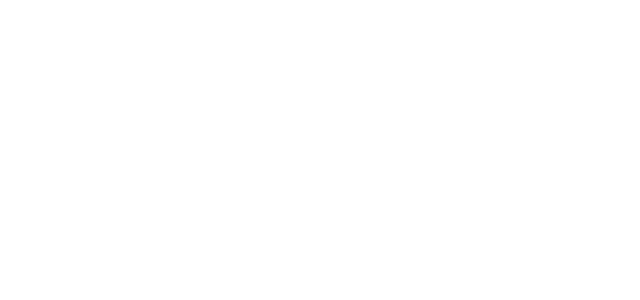
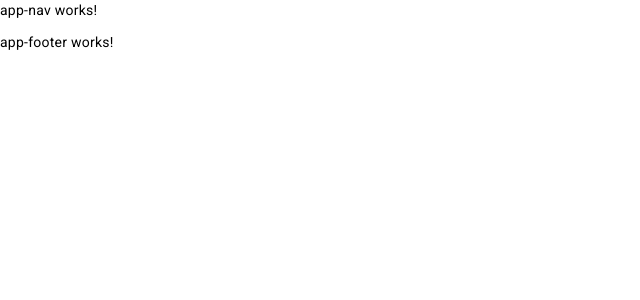
Before and after one commit to ShelbyKelley/personal-website, an Angular app: page / in a window 1280 px wide. Shown: the top 300 px of the page, without its empty margins (0-640 px from the left). Built offline with nearby package versions, Linux system fonts and the light colour scheme.

Commit message:
add navbar and footer components

```diff
--- a/src/app/app.component.html
+++ b/src/app/app.component.html
@@ -1 +1,3 @@
+<app-navbar></app-navbar>
 <router-outlet></router-outlet>
+<app-footer></app-footer>
--- a/src/app/app.module.ts
+++ b/src/app/app.module.ts
@@ -7,6 +7,8 @@
 import { BlogComponent } from "./blog/blog.component";
 import { ProjectsComponent } from "./projects/projects.component";
 import { BrowserAnimationsModule } from '@angular/platform-browser/animations';
+import { NavBarComponent } from './navbar/navbar.component';
+import { FooterComponent } from './footer/footer.component';
 
 @NgModule({
   declarations: [
@@ -14,6 +16,8 @@
     AboutComponent,
     BlogComponent,
     ProjectsComponent,
+    NavBarComponent,
+    FooterComponent,
   ],
   imports: [BrowserModule, AppRoutingModule, BrowserAnimationsModule],
   providers: [],
--- /dev/null
+++ b/src/app/footer/footer.component.html
@@ -0,0 +1 @@
+<p>app-footer works!</p>
--- /dev/null
+++ b/src/app/navbar/navbar.component.html
@@ -0,0 +1 @@
+<p>app-nav works!</p>
```
Also changed, not shown: src/app/footer/footer.component.ts (added, +10 -0 lines), src/app/navbar/navbar.component.ts (added, +10 -0 lines), src/app/footer/footer.component.scss (added), src/app/navbar/navbar.component.scss (added), 2 other files (tests, documents, lock files or other folders).
